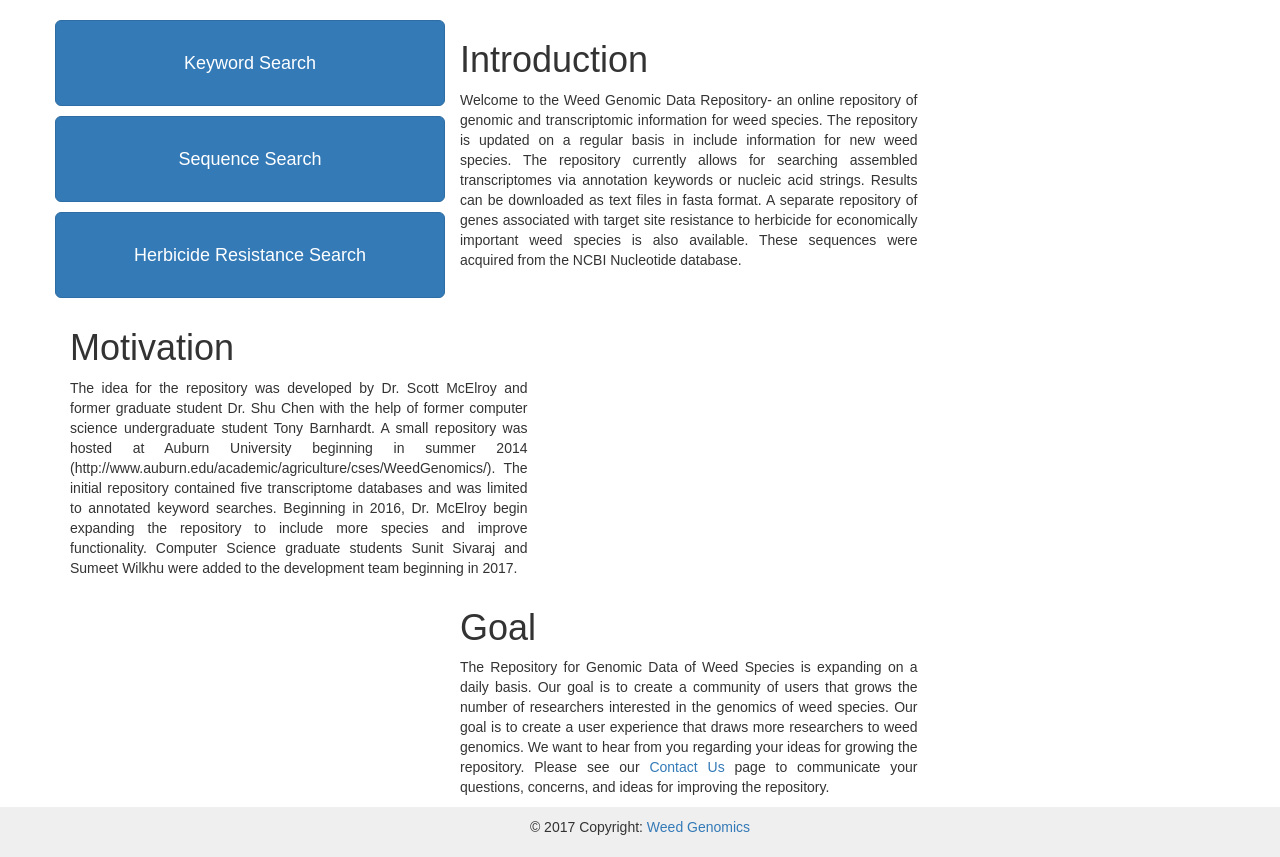
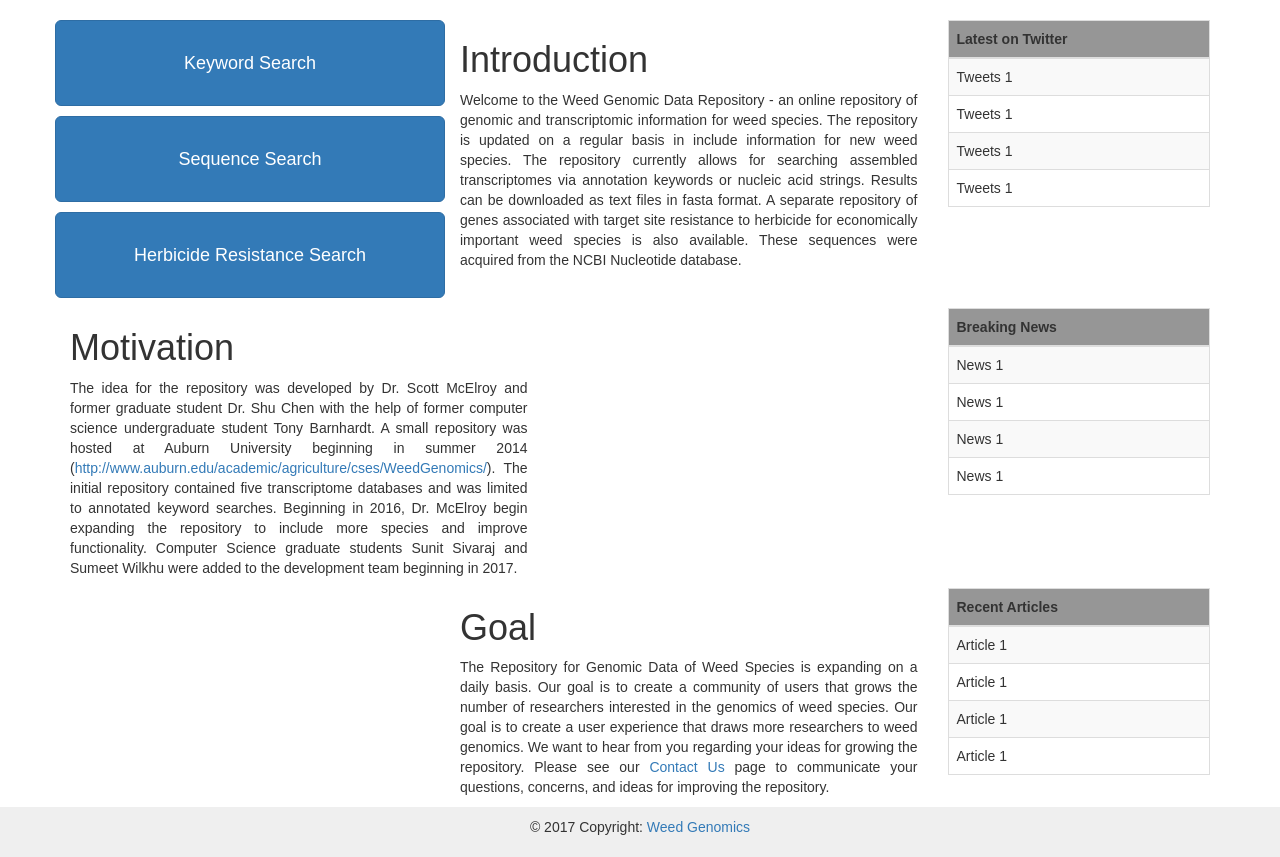
Before and after one commit to Wilkhu90/Weedgenomics, a Django app: page / in a window 1280 px wide. Shown: the part 350-1207 px from the top of the page. Run offline with Django 3.2, Linux system fonts and the light colour scheme; some libraries are stand-ins or nearby versions.

Commit message:
Adding to EB

```diff
--- a/search/templates/search/main.html
+++ b/search/templates/search/main.html
@@ -16,7 +16,7 @@
   </div>
   <div class="col-xs-5">
   <h1>Introduction</h1>
-  <p style="text-align:justify">Welcome to the Weed Genomic Data Repository- an online repository of genomic and transcriptomic information for weed species.
+  <p style="text-align:justify">Welcome to the Weed Genomic Data Repository - an online repository of genomic and transcriptomic information for weed species.
     The repository is updated on a regular basis in include information for new weed species.
     The repository currently allows for searching assembled transcriptomes via annotation keywords or nucleic acid strings.
     Results can be downloaded as text files in fasta format.
@@ -24,15 +24,57 @@
     is also available.  These sequences were acquired from the NCBI Nucleotide database.</p>
   </div>
   <div class="col-xs-3">
+    <table class="table table-striped table-bordered">
+        <thead class="thead-inverse">
+          <tr>
+            <th>Latest on Twitter</th>
+          </tr>
+        </thead>
+        <tbody>
+          <tr>
+            <td>Tweets 1</td>
+          </tr>
+          <tr>
+            <td>Tweets 1</td>
+          </tr>
+          <tr>
+            <td>Tweets 1</td>
+          </tr>
+          <tr>
+            <td>Tweets 1</td>
+          </tr>
+    </table>
   </div>
 </div>
 
 <div class="row">
   <div class="col-xs-5">
     <h1>Motivation</h1>
-    <p style="text-align:justify">The idea for the repository was developed by Dr. Scott McElroy and former graduate student Dr. Shu Chen with the help of former computer science undergraduate student Tony Barnhardt.  A small repository was hosted at Auburn University beginning in summer 2014 (http://www.auburn.edu/academic/agriculture/cses/WeedGenomics/).  The initial repository contained five transcriptome databases and was limited to annotated keyword searches.  Beginning in 2016, Dr. McElroy begin expanding the repository to include more species and improve functionality.  Computer Science graduate students Sunit Sivaraj and Sumeet Wilkhu were added to the development team beginning in 2017.</p>
+    <p style="text-align:justify">The idea for the repository was developed by Dr. Scott McElroy and former graduate student Dr. Shu Chen with the help of former computer science undergraduate student Tony Barnhardt.  A small repository was hosted at Auburn University beginning in summer 2014 (<a href="http://www.auburn.edu/academic/agriculture/cses/WeedGenomics/">http://www.auburn.edu/academic/agriculture/cses/WeedGenomics/</a>).  The initial repository contained five transcriptome databases and was limited to annotated keyword searches.  Beginning in 2016, Dr. McElroy begin expanding the repository to include more species and improve functionality.  Computer Science graduate students Sunit Sivaraj and Sumeet Wilkhu were added to the development team beginning in 2017.</p>
   </div>
-  <div class="col-xs-7">
+  <div class="col-xs-4">
+  </div>
+  <div class="col-xs-3">
+    <table class="table table-striped table-bordered">
+        <thead class="thead-inverse">
+          <tr>
+            <th>Breaking News</th>
+          </tr>
+        </thead>
+        <tbody>
+          <tr>
+            <td>News 1</td>
+          </tr>
+          <tr>
+            <td>News 1</td>
+          </tr>
+          <tr>
+            <td>News 1</td>
+          </tr>
+          <tr>
+            <td>News 1</td>
+          </tr>
+    </table>
   </div>
 </div>
 
@@ -44,6 +86,26 @@
     <p style="text-align:justify">The Repository for Genomic Data of Weed Species is expanding on a daily basis.  Our goal is to create a community of users that grows the number of researchers interested in the genomics of weed species.  Our goal is to create a user experience that draws more researchers to weed genomics.  We want to hear from you regarding your ideas for growing the repository.  Please see our <a href="/contact">Contact Us</a> page to communicate your questions, concerns, and ideas for improving the repository. </p>
   </div>
   <div class="col-xs-3">
+    <table class="table table-striped table-bordered">
+        <thead class="thead-inverse">
+          <tr>
+            <th>Recent Articles</th>
+          </tr>
+        </thead>
+        <tbody>
+          <tr>
+            <td>Article 1</td>
+          </tr>
+          <tr>
+            <td>Article 1</td>
+          </tr>
+          <tr>
+            <td>Article 1</td>
+          </tr>
+          <tr>
+            <td>Article 1</td>
+          </tr>
+    </table>
   </div>
 </div>
 
```
